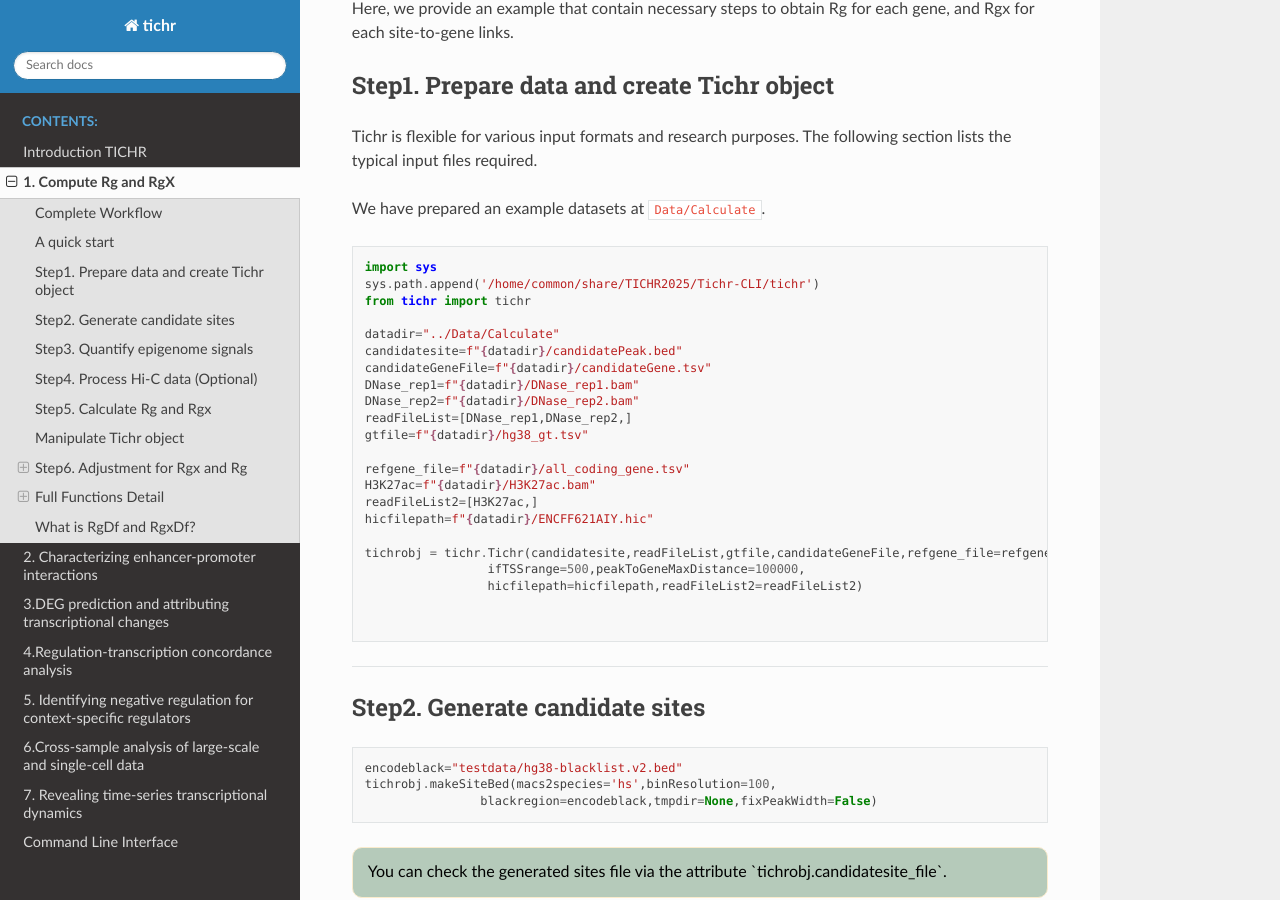
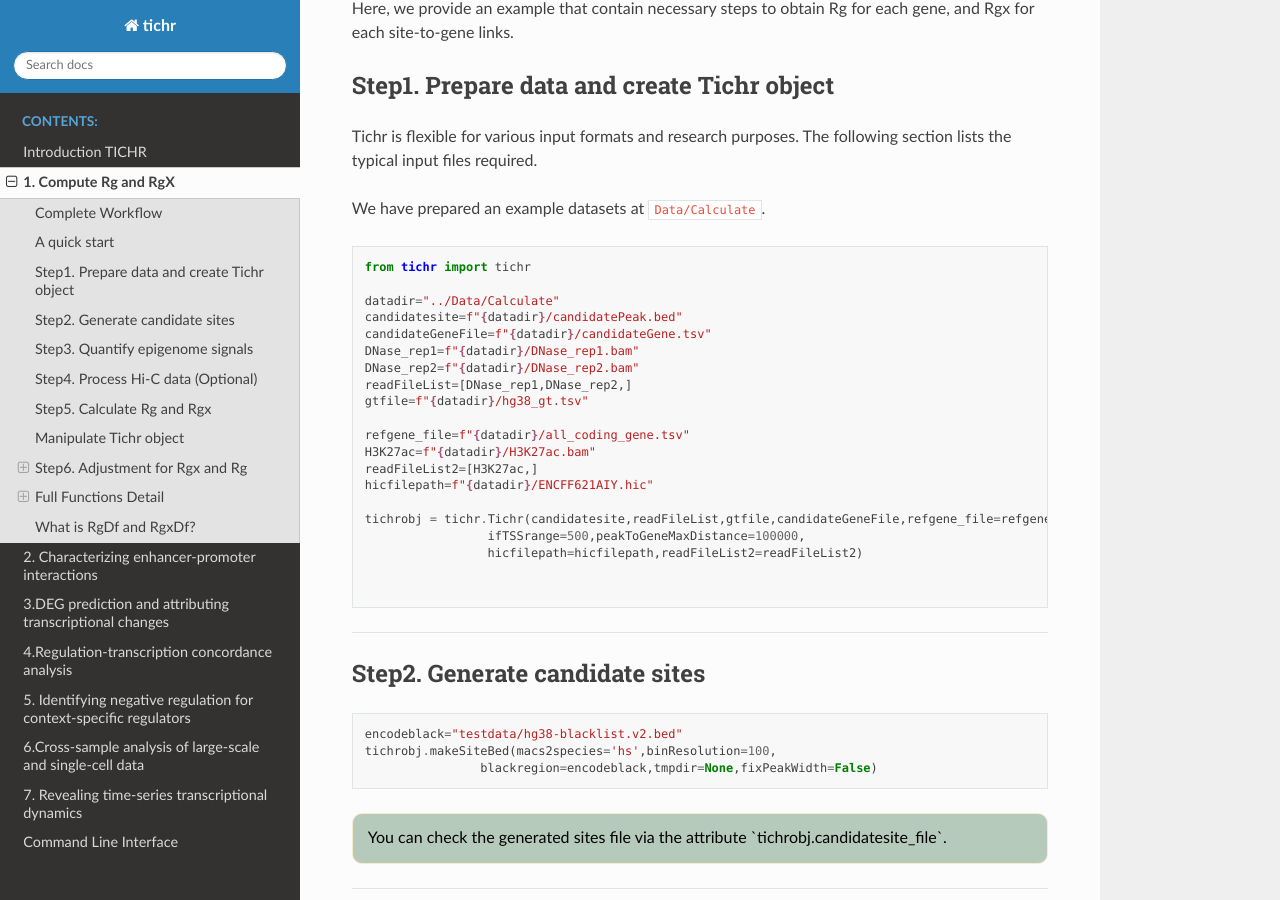
Before and after one commit to wangjk321/tichr-doc, a Sphinx documentation site: the page built from source/1.Compute.md, in a window 1280 px wide and 900 px high, scrolled down 932 px. Built offline with Sphinx 7.4.7 and the Read the Docs theme 3.1.0, drawn with Linux system fonts in a browser that asks for light colours.

Commit message:
import tichr

````diff
--- a/source/1.Compute.md
+++ b/source/1.Compute.md
@@ -38,8 +38,6 @@ Tichr is flexible for various input formats and research purposes. The following
 We have prepared an example datasets at `Data/Calculate`.
 
 ``` python
-import sys
-sys.path.append('/home/common/share/TICHR2025/Tichr-CLI/tichr')
 from tichr import tichr
 
 datadir="../Data/Calculate"
````
Also changed, not shown: source/2.EP.md (+0 -2 lines), 1 other file.
